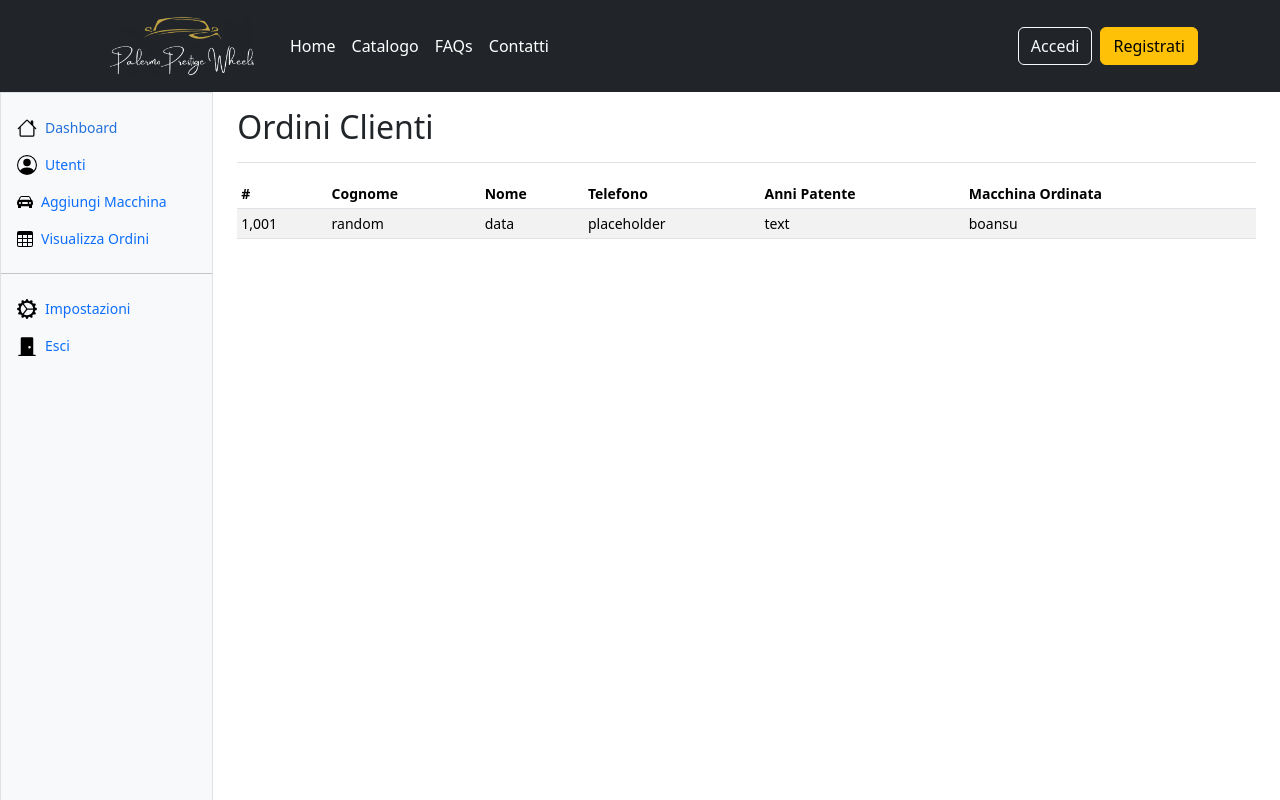
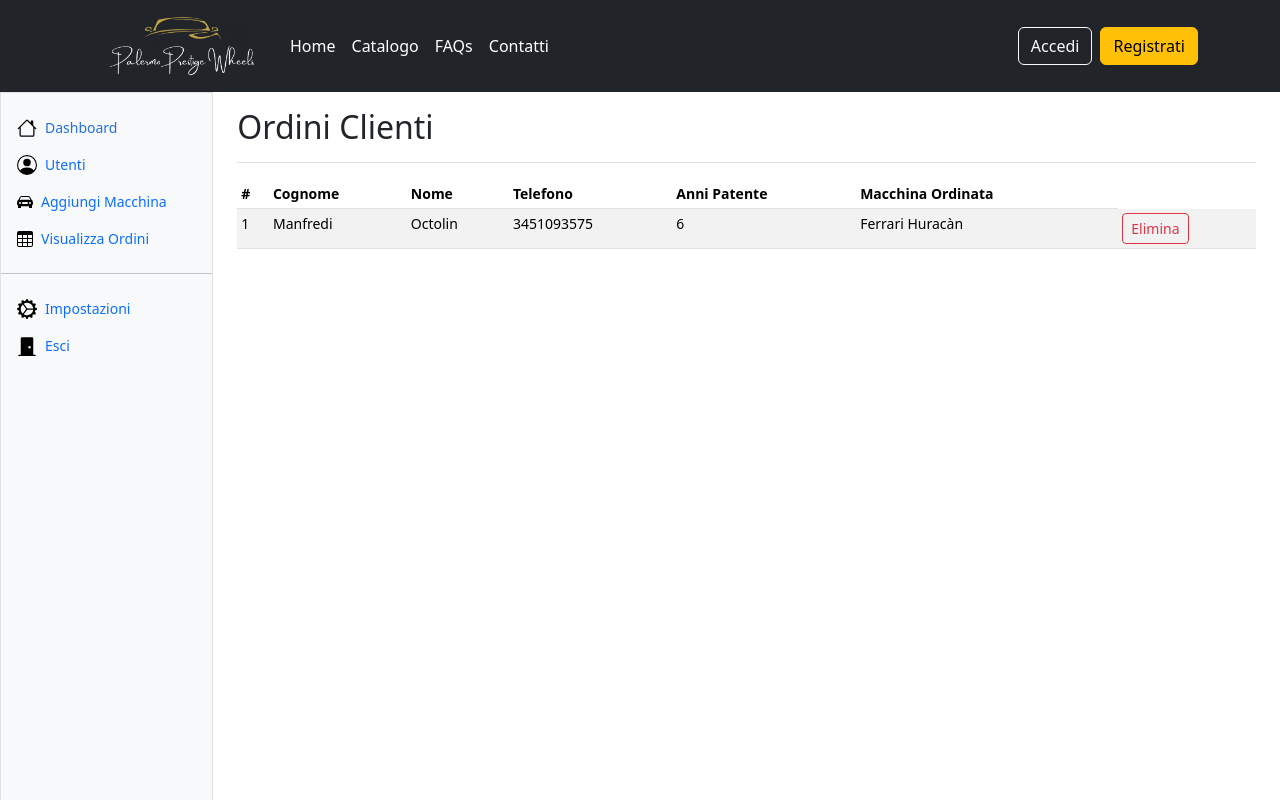
Before and after one commit to Samson270/AutonoleggioFrontend, an Angular app: page /admin-page/ordini in a window 1280 px wide. Shown: the top 800 px of the page. Built offline with nearby package versions, Linux system fonts and the light colour scheme.

Commit message:
Implementati tabella ordini e logout admin

```diff
--- a/src/app/AdminComponents/ordini/ordini.component.html
+++ b/src/app/AdminComponents/ordini/ordini.component.html
@@ -15,12 +15,13 @@
           </thead>
           <tbody>
             <tr>
-              <td>1,001</td>
-              <td>random</td>
-              <td>data</td>
-              <td>placeholder</td>
-              <td>text</td>
-              <td>boansu</td>
+              <td>1</td>
+              <td>Manfredi</td>
+              <td>Octolin</td>
+              <td>3451093575</td>
+              <td>6</td>
+              <td>Ferrari Huracàn</td>
+              <td><button type="button" class="btn btn-sm btn-outline-danger">Elimina</button></td>
             </tr>
           </tbody>
         </table>
--- a/src/app/Components/admin-page/admin-page.component.html
+++ b/src/app/Components/admin-page/admin-page.component.html
@@ -61,7 +61,7 @@
                             </a>
                         </li>
                         <li class="nav-item">
-                            <a class="nav-link d-flex align-items-center gap-2" href="#">
+                            <a class="nav-link d-flex align-items-center gap-2" (click)="logout()" href="/home">
                                 <svg xmlns="http://www.w3.org/2000/svg" width="20" height="20" fill="black"
                                     class="bi bi-door-closed-fill" viewBox="0 0 16 16">
                                     <path
--- a/src/app/Components/admin-page/admin-page.component.ts
+++ b/src/app/Components/admin-page/admin-page.component.ts
@@ -1,4 +1,5 @@
 import { Component } from '@angular/core';
+import { LoginService } from 'src/app/Services/login.service';
 
 @Component({
   selector: 'app-admin-page',
@@ -6,5 +7,8 @@ import { Component } from '@angular/core';
   styleUrls: ['./admin-page.component.css']
 })
 export class AdminPageComponent {
-
+  constructor(private loginService: LoginService){}
+  logout(){
+    this.loginService.logout();
+  }
 }
```
